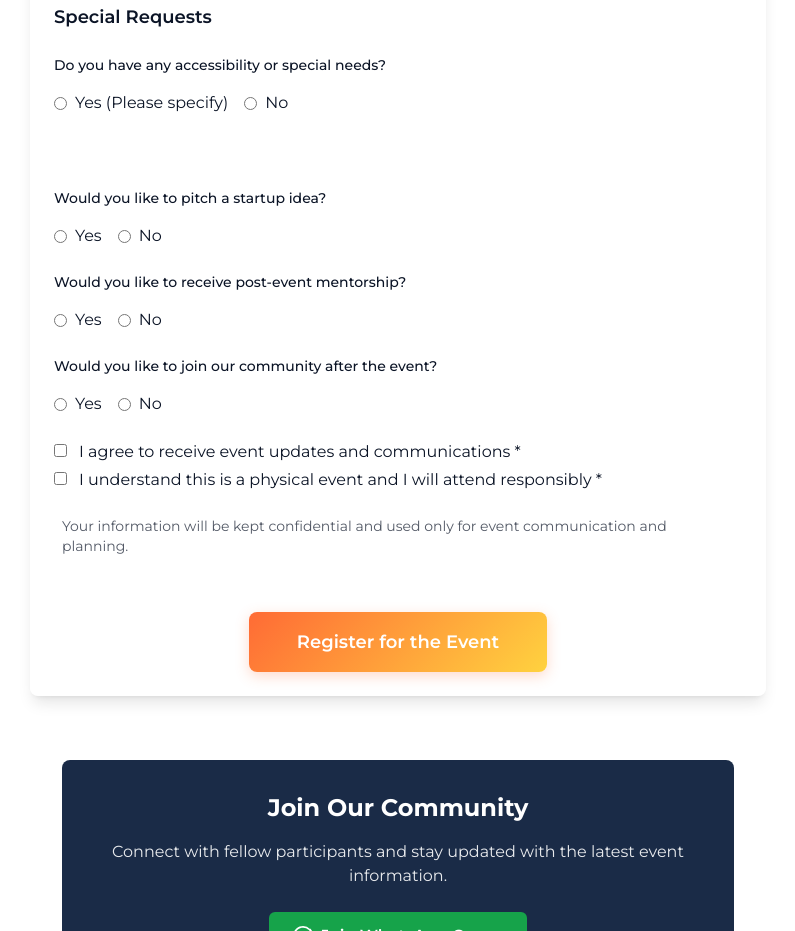
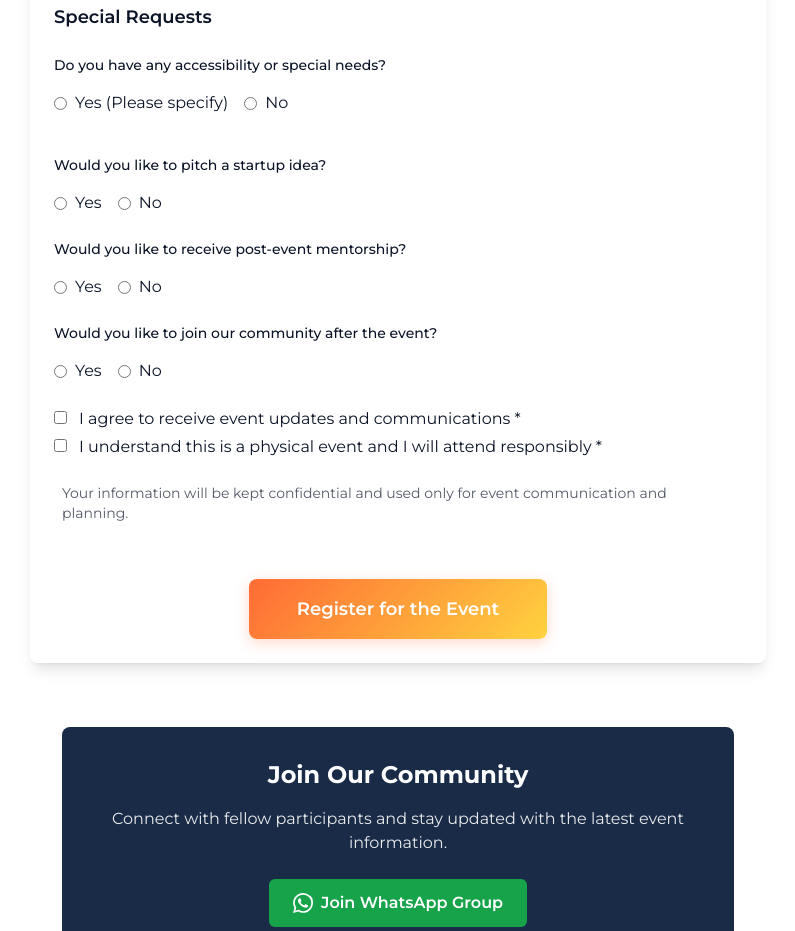
Before and after one commit to oluwaseyipd/OTEI-frontend, a website: page register.html in a window 1280 px wide. Shown: the part 2116-3047 px from the top of the page, without its empty margins (242-1037 px from the left). Drawn offline with nearby package versions, Linux system fonts and the light colour scheme.

Commit message:
Implement smooth show/hide for accessibility details textarea based on radio selection
- Added a wrapper div with CSS transition for the "Please specify"
  textarea
- Introduced JavaScript to toggle visibility when "Yes" or "No" is
  selected
- Ensures a smooth user experience for accessibility needs input

```diff
--- a/register.html
+++ b/register.html
@@ -857,15 +857,60 @@
                                         >
                                     </label>
                                 </div>
-                                <div class="accessibility-details-wrapper">
+                                <div
+                                    id="accessibilityDetailsWrapper"
+                                    style="
+                                        max-height: 0;
+                                        overflow: hidden;
+                                        transition: max-height 0.3s ease;
+                                    "
+                                >
+                                    <label
+                                        for="accessibilityDetailsInput"
+                                        class="block text-sm text-brand-navy font-montserrat font-medium mb-2"
+                                    >
+                                        Please specify
+                                    </label>
                                     <textarea
-                                        id="accessibilityDetails"
+                                        id="accessibilityDetailsInput"
                                         name="accessibilityDetails"
                                         rows="3"
                                         class="w-full px-4 py-3 rounded-lg bg-white/10 border border-brand-navy/30 text-brand-navy placeholder-brand-navy/60 font-montserrat focus:outline-none focus:ring-2 focus:ring-brand-orange focus:border-transparent backdrop-blur-sm"
                                         placeholder="Please specify your accessibility needs..."
                                     ></textarea>
                                 </div>
+                                <script>
+                                    const yesRadio =
+                                        document.getElementById(
+                                            "accessibilityYes",
+                                        );
+                                    const noRadio =
+                                        document.getElementById(
+                                            "accessibilityNo",
+                                        );
+                                    const detailsDiv = document.getElementById(
+                                        "accessibilityDetailsWrapper",
+                                    );
+
+                                    function toggleDetails() {
+                                        if (yesRadio.checked) {
+                                            detailsDiv.style.maxHeight =
+                                                "200px";
+                                        } else {
+                                            detailsDiv.style.maxHeight = "0";
+                                        }
+                                    }
+                                    yesRadio.addEventListener(
+                                        "change",
+                                        toggleDetails,
+                                    );
+                                    noRadio.addEventListener(
+                                        "change",
+                                        toggleDetails,
+                                    );
+                                    // Set initial state on page load
+                                    toggleDetails();
+                                </script>
                             </div>
 
                             <div>
```
